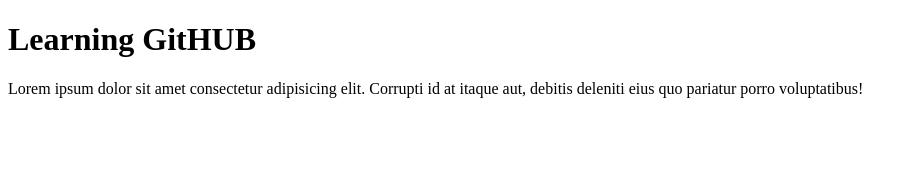
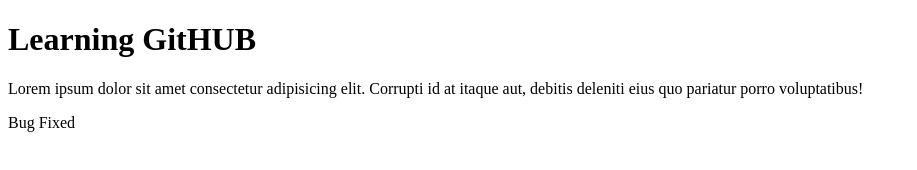
Before and after one commit to Aman-Verma-10/Git-Learning, a plain HTML site: page index.html in a window 1280 px wide. Shown: the whole page, without its empty margins (0-917 px from the left). Drawn offline with Linux system fonts and the light colour scheme.

Commit message:
Bug Fixed

```diff
--- a/index.html
+++ b/index.html
@@ -8,5 +8,6 @@
 <body>
     <h1>Learning GitHUB</h1>
     <p>Lorem ipsum dolor sit amet consectetur adipisicing elit. Corrupti id at itaque aut, debitis deleniti eius quo pariatur porro voluptatibus!</p>
+    <div>Bug Fixed</div>
 </body>
 </html>
```
